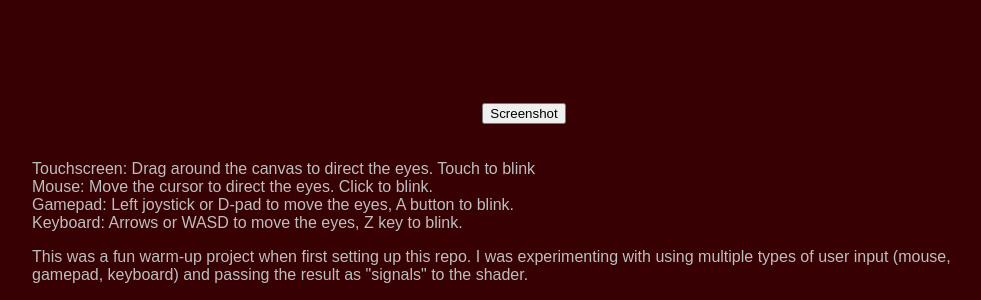
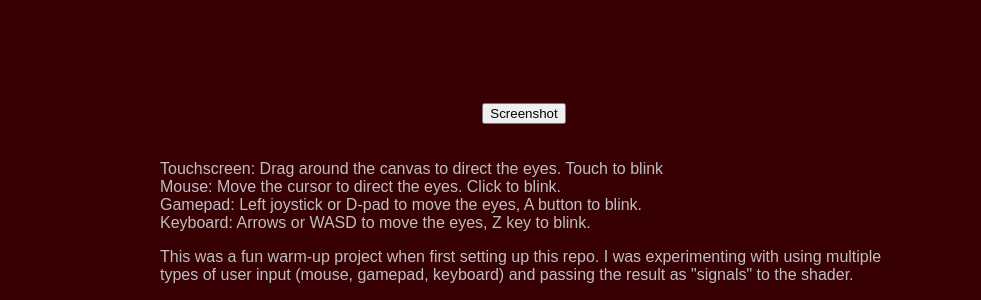
Before and after one commit to ptrgags/webgpu-sketchbook, a Vue app: page /#/sketch/eyes in a window 1280 px wide. Shown: the part 745-1045 px from the top of the page, without its empty margins (116-1097 px from the left). Built offline with nearby package versions, Linux system fonts and the light colour scheme.

Commit message:
Make the description narrower on wide screens

```diff
--- a/src/views/SketchView.vue
+++ b/src/views/SketchView.vue
@@ -43,6 +43,13 @@ onBeforeRouteUpdate((to) => {
 }
 
 .description {
+  max-width: 60%;
+}
+
+@media screen and (max-width: 400px)  {
+.description {
   max-width: 80%;
 }
+}
+
 </style>
```
